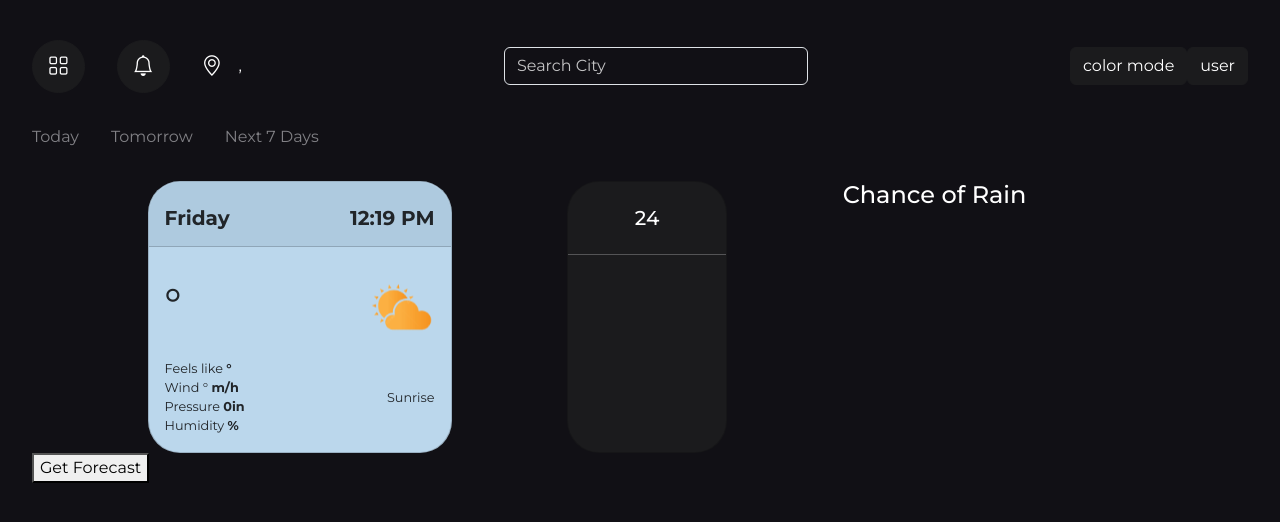
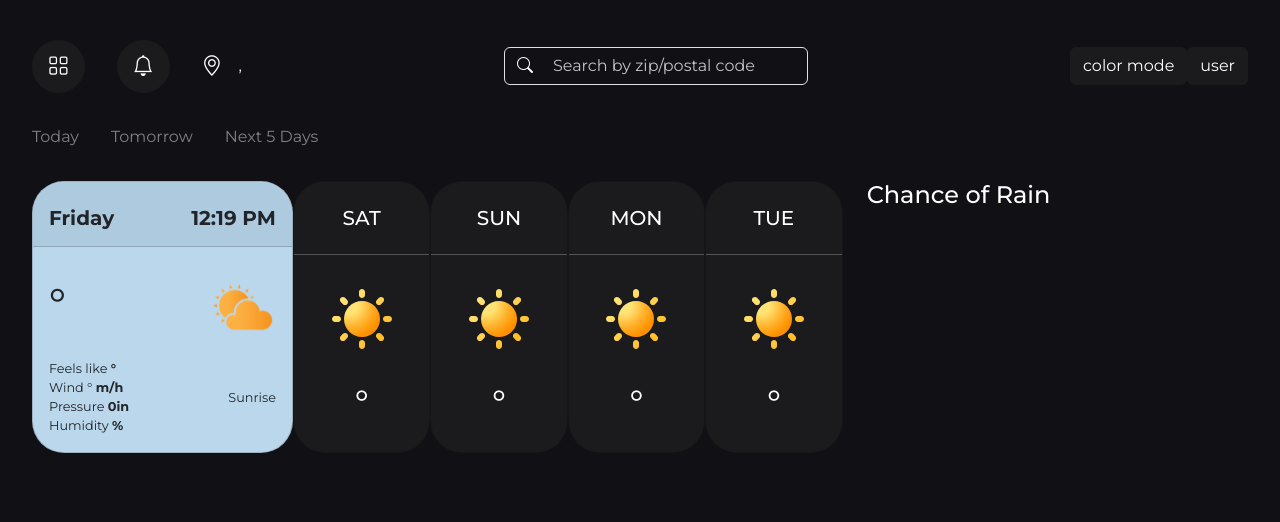
Before and after one commit to douellette12/weather-dashboard, an Angular app: page / in a window 1280 px wide. Shown: the top 522 px of the page. Built offline with nearby package versions, Linux system fonts and the light colour scheme; no server answers.

Commit message:
feat: add ability to change location

```diff
--- a/package.json
+++ b/package.json
@@ -25,8 +25,8 @@
     "zone.js": "~0.14.3"
   },
   "devDependencies": {
-    "@angular-devkit/build-angular": "^18.0.0",
-    "@angular/cli": "^18.0.0",
+    "@angular-devkit/build-angular": "^18.0.1",
+    "@angular/cli": "^18.0.1",
     "@angular/compiler-cli": "^18.0.0",
     "@types/jasmine": "~5.1.0",
     "jasmine-core": "~5.1.0",
--- a/src/app/app.component.html
+++ b/src/app/app.component.html
@@ -1,3 +1,2 @@
-<app-toolbar></app-toolbar>
-<app-forecast></app-forecast>
-<button (click)="getForeCast()">Get Forecast</button>
+<app-toolbar (onLocationChange)="showNewLocation($event)" [forecastData]="forecastData"></app-toolbar>
+<app-forecast [forecastData]="forecastData"></app-forecast>
--- a/src/app/app.component.ts
+++ b/src/app/app.component.ts
@@ -3,6 +3,7 @@ import { RouterOutlet } from '@angular/router';
 import { ForecastComponent } from './components/forecast/forecast.component';
 import { ToolbarComponent } from './components/toolbar/toolbar.component';
 import { ForecastService } from './services/forecast.service';
+import { GeocodingService } from './services/geocoding.service';
 
 @Component({
   selector: 'app-root',
@@ -17,16 +18,41 @@ import { ForecastService } from './services/forecast.service';
 })
 export class AppComponent implements OnInit {
 
-  constructor(private forcastService: ForecastService) {}
+  constructor(private forcastService: ForecastService, private geoService: GeocodingService) {}
 
-  getForeCast() {
-    navigator.geolocation.getCurrentPosition((position) => {
-      this.forcastService.get(`lat=${position.coords.latitude}&lon=${position?.coords.longitude}`)
-      .subscribe(response => console.log(response))
-    })
+  forecastData: any
+  location = '06084,US'
+
+  showNewLocation(event: any) {
+    if(event){
+      this.location = event
+      this.geoService.get(this.location + ",US")
+      .subscribe({
+        next: (response: any) => {
+          this.forcastService.get(`lat=${response.lat}&lon=${response.lon}&units=imperial`)
+          .subscribe({
+            next: (response: any) => {
+              this.forecastData = response
+            }
+          })
+        }
+      })
+    }
   }
 
   ngOnInit(): void {
+    this.geoService.get(this.location)
+    .subscribe(
+      {
+        next: (response: any) => {
+          this.forcastService.get(`lat=${response.lat}&lon=${response.lon}&units=imperial`)
+          .subscribe(response => {
+            console.log(response)
+            this.forecastData = response
+          })
+        }
+
+      })
 
   }
 }
--- a/src/app/components/forecast/forecast.component.html
+++ b/src/app/components/forecast/forecast.component.html
@@ -6,11 +6,11 @@
         <a href="#" class="nav-link">Tomorrow</a>
     </li>
     <li class="nav-item">
-        <a href="#" class="nav-link active">Next 7 Days</a>
+        <a href="#" class="nav-link active">Next 5 Days</a>
     </li>
 </ul>
 <div class="row g-0 mt-4">
-    <div class="col-8 d-flex justify-content-evenly">
+    <div class="col-8 d-flex justify-content-between">
         <div class="card bg-secondary text-dark rounded-5" style="width: 19rem;">
             <div class="card-header bg-info rounded-5 rounded-bottom-0 pt-4 d-flex justify-content-between">
                 <h5 class="fw-bold">{{ date.toLocaleDateString(undefined, {weekday: 'long'}) }}</h5>
@@ -37,18 +37,20 @@
                 </div>
             </div>
         </div>
-        <div class="card rounded-5 text-center bg-primary pt-4" style="width: 10rem;">
+
+        <div *ngFor="let date of datesArray" class="card rounded-5 text-center bg-primary pt-4" style="width: 10rem;">
             <h5 class="text-uppercase">
-              {{ date.getDate() }}
+              {{ date.toLocaleDateString(undefined, {weekday: 'short'}) }}
             </h5>
             <hr>
             <div class="card-body">
+                <img src="../../../assets/images/01_sunny_color_w128.svg" alt="">
               <h5 class="card-title fw-bold">{{ forecastData?.main?.temp | number : '1.0-0' }}</h5>
-
+              <h2 class="pt-4">{{ forecastData?.list[0].main.temp | number : '1.0-0'}}&deg;</h2>
             </div>
-          </div>
+        </div>
     </div>
-    <div class="col-4">
+    <div class="col-3 ms-4">
         <h4>Chance of Rain</h4>
     </div>
 </div>
--- a/src/app/components/forecast/forecast.component.ts
+++ b/src/app/components/forecast/forecast.component.ts
@@ -1,5 +1,5 @@
 import { CommonModule } from '@angular/common';
-import { Component, Input, OnInit } from '@angular/core';
+import { Component, Input, OnInit, output } from '@angular/core';
 
 @Component({
   selector: 'app-forecast',
@@ -12,11 +12,19 @@ export class ForecastComponent implements OnInit {
 
   date: Date = new Date()
 
+  datesArray = Array.from({ length: 4 }, (_, i) => {
+    const date = new Date();
+    date.setDate(date.getDate() + i + 1);
+    return date;
+  });
+
   @Input()
   forecastData?: any
 
   ngOnInit(): void {
-
-  }
+    setInterval(() => {
+          this.date = new Date();
+        }, 1000);
+    }
 
 }
--- a/src/app/components/toolbar/toolbar.component.html
+++ b/src/app/components/toolbar/toolbar.component.html
@@ -14,11 +14,16 @@
             <div class="d-flex align-items-center justify-content-center button-icon">
                 <i class="bi bi-geo-alt"></i>
             </div>
-            <p class="mb-0">{{ city }}, {{ country }}</p>
+            <p class="mb-0">{{ forecastData?.city.name }}, {{ forecastData?.city.country }}</p>
         </div>
     </nav>
     <div class="w-25">
-        <input type="text" class="form-control" placeholder="Search City">
+        <form [formGroup]="locationForm" (ngSubmit)="setNewLocation()">
+            <div class="position-relative">
+            <input type="text" class="form-control ps-5" placeholder="Search by zip/postal code" formControlName="location">
+            <button class="btn position-absolute top-0"><i class="bi bi-search"></i></button>
+            </div>
+        </form>
     </div>
     <div>
         <button class="btn btn-primary">color mode</button>
--- a/src/app/components/toolbar/toolbar.component.ts
+++ b/src/app/components/toolbar/toolbar.component.ts
@@ -1,17 +1,28 @@
-import { Component, Input } from '@angular/core';
+import { Component, Input, output } from '@angular/core';
+import { FormControl, FormRecord, ReactiveFormsModule, Validators } from '@angular/forms';
 
 @Component({
   selector: 'app-toolbar',
   standalone: true,
-  imports: [],
+  imports: [ReactiveFormsModule],
   templateUrl: './toolbar.component.html',
   styleUrl: './toolbar.component.scss'
 })
 export class ToolbarComponent {
 
   @Input()
-  city!: string
-  @Input()
-  country!: string
+  forecastData: any
 
+  locationForm = new FormRecord({
+    location: new FormControl('', Validators.required)
+  })
+
+  onLocationChange = output<string>()
+
+  setNewLocation() {
+    if(this.locationForm.value['location']){
+      this.onLocationChange.emit(this.locationForm.value['location'])
+      this.locationForm.reset()
+    }
+  }
 }
```
Also changed, not shown: 1 other file (tests, documents, lock files or other folders).
